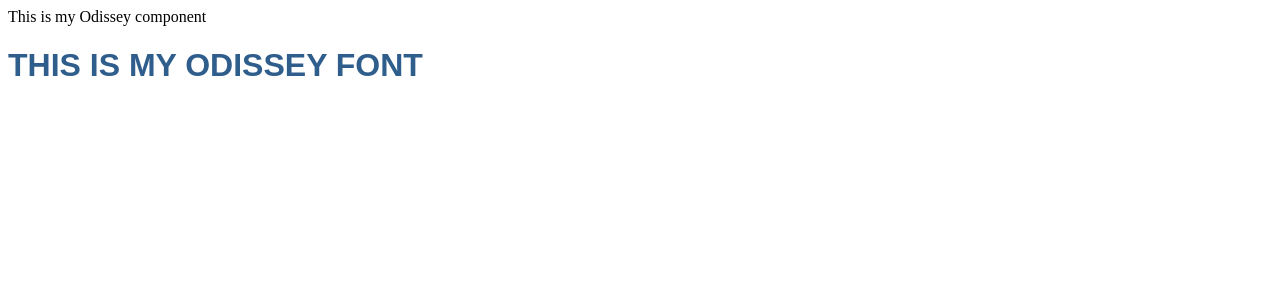
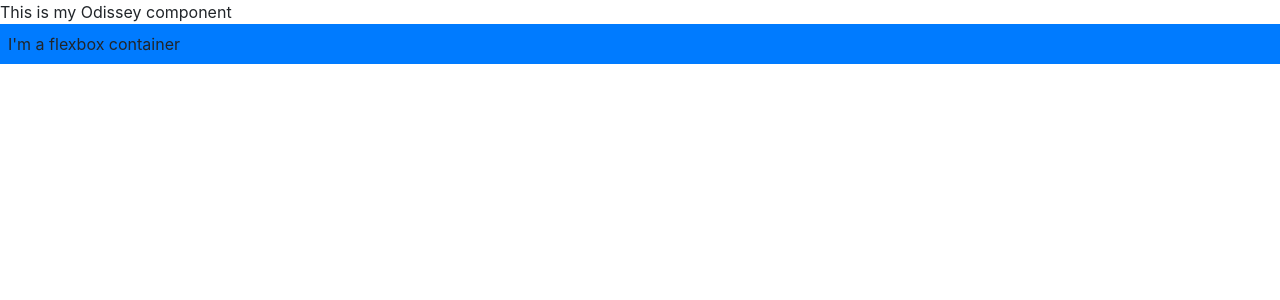
Before and after one commit to flohms18/odissey-ml, a Vue app: page / in a window 1280 px wide. Shown: the top 300 px of the page. Built offline with nearby package versions, Linux system fonts and the light colour scheme; a web font is replaced by a local one.

Commit message:
Add bootstrap vue

```diff
--- a/package.json
+++ b/package.json
@@ -9,7 +9,9 @@
     "preview": "vite preview"
   },
   "dependencies": {
-    "vue": "^3.5.32"
+    "bootstrap": "^4.6.2",
+    "bootstrap-vue": "^2.23.1",
+    "vue": "^3.5.35"
   },
   "devDependencies": {
     "@vitejs/plugin-vue": "^6.0.6",
--- a/src/App.vue
+++ b/src/App.vue
@@ -1,13 +1,20 @@
 <script setup>
 import HelloWorld from './components/HelloWorld.vue';
 import Odissey from './components/Odissey.vue';
+
+import 'bootstrap/dist/css/bootstrap.css'
+import 'bootstrap-vue/dist/bootstrap-vue.css'
 
 </script>
 
 <template>
   <Odissey></Odissey>
 
-  <h1 class="Main_Title">THIS IS MY ODISSEY FONT</h1>
+  <section>
+    <div class="d-flex p-2 bg-primary">
+      I'm a flexbox container
+    </div>
+  </section>
 </template>
 
 <style scoped>
```
Also changed, not shown: 1 other file (tests, documents, lock files or other folders).
